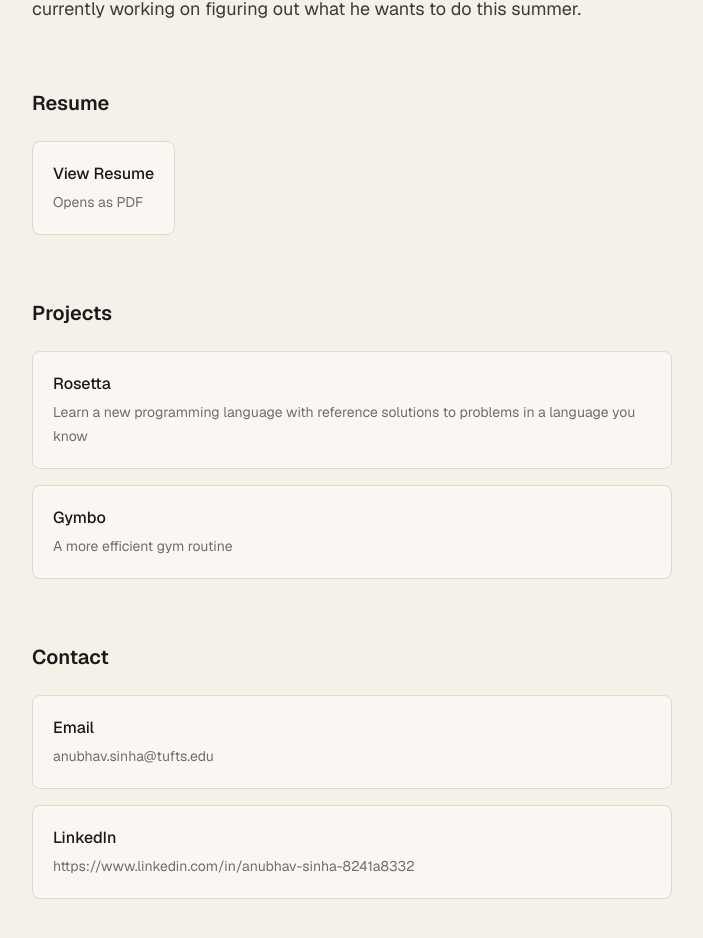
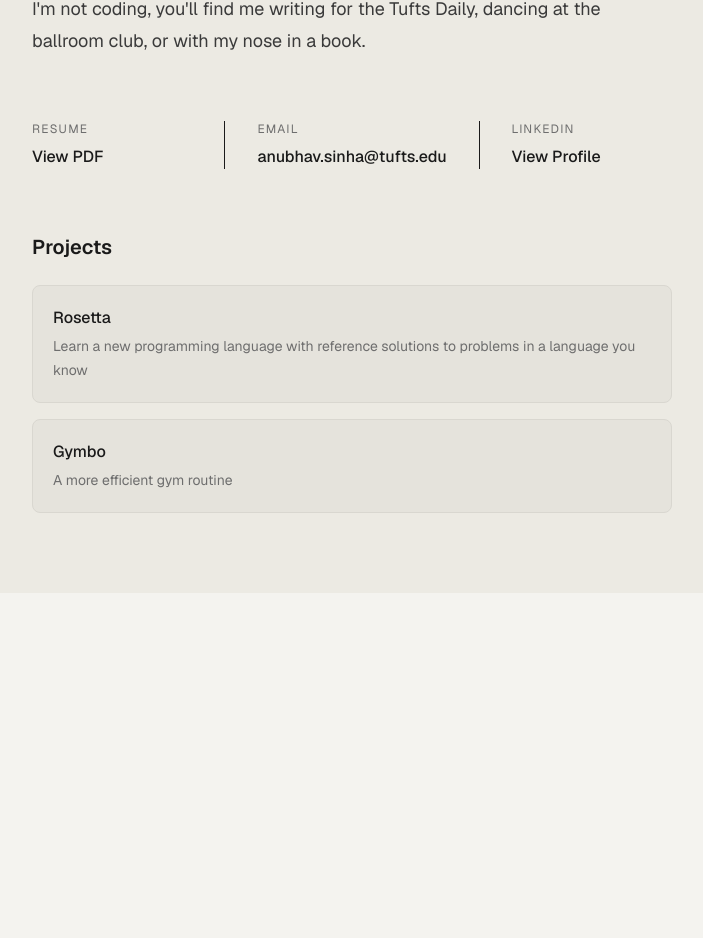
Before and after one commit to somethinghere0/my-website, a Next.js app: page / in a window 1280 px wide. Shown: the part 236-1174 px from the top of the page, without its empty margins (288-991 px from the left). After the commit the page ends 829 px from the top, so only its background shows below. Built offline with nearby package versions, Linux system fonts and the light colour scheme.

Commit message:
New bio and format

```diff
--- a/app/content.json
+++ b/app/content.json
@@ -1,5 +1,5 @@
 {
-  "bio": "Anubhav is a sophomore at Tufts University studying computer science and entrepreneurship. He is interested in technology and entrepreneurship and is currently working on figuring out what he wants to do this summer.",
+  "bio": "I'm a sophomore at Tufts studying computer science and entrepreneurship. I'm passionate about startups and building things people actually use. When I'm not coding, you'll find me writing for the Tufts Daily, dancing at the ballroom club, or with my nose in a book.",
   "projects": [
     {
       "name": "Rosetta",
--- a/app/globals.css
+++ b/app/globals.css
@@ -1,7 +1,7 @@
 @import "tailwindcss";
 
 :root {
-  --background: #f5f0e8;
+  --background: #f4f3ef;
   --foreground: #1a1a1a;
   --muted: #6e6e6e;
   --border: #e0d9ce;
--- a/app/page.tsx
+++ b/app/page.tsx
@@ -3,15 +3,19 @@
 import { useState } from "react";
 import content from "./content.json";
 
+const LIGHT_BG = "#eceae3";
+const LIGHT_CARD = "#e5e3dc";
+const LIGHT_BORDER = "#d9d7d0";
+
 export default function Home() {
   const [dark, setDark] = useState(false);
 
   return (
-    <div className={`min-h-screen font-sans transition-colors duration-300 ${dark ? "bg-[#1a1a1a]" : "bg-[#f5f0e8]"}`}>
+    <div className={`min-h-screen font-sans transition-colors duration-300`} style={{ background: dark ? "#1a1a1a" : LIGHT_BG }}>
       <main className="max-w-3xl mx-auto px-16 py-20">
 
         {/* Header */}
-        <header className={`border-b pb-8 mb-12 flex items-center justify-between ${dark ? "border-[#333]" : "border-[#e0d9ce]"}`}>
+        <header className={`border-b pb-8 mb-12 flex items-center justify-between`} style={{ borderColor: dark ? "#333" : LIGHT_BORDER }}>
           <h1 className={`text-4xl font-semibold tracking-tight ${dark ? "text-[#f5f0e8]" : "text-[#1a1a1a]"}`}>
             Anubhav Sinha
           </h1>
@@ -29,20 +33,35 @@ export default function Home() {
           {content.bio}
         </p>
 
-        {/* Resume */}
+        {/* Resume + Contact */}
         <section className="mt-16">
-          <h2 className={`text-xl font-semibold mb-6 ${dark ? "text-[#f5f0e8]" : "text-[#1a1a1a]"}`}>
-            Resume
-          </h2>
+          <div className="flex divide-x" style={{ borderColor: dark ? "#333" : LIGHT_BORDER }}>
             <a
               href="/resume.pdf"
               target="_blank"
               rel="noopener noreferrer"
-            className={`inline-block p-5 rounded-lg border transition-colors duration-200 ${dark ? "border-[#333] hover:border-[#555] bg-[#222]" : "border-[#e0d9ce] hover:border-[#c8bfb0] bg-[#faf7f2]"}`}
+              className="flex-1 pr-8 transition-opacity duration-200 hover:opacity-60"
             >
-            <p className={`font-medium mb-1 ${dark ? "text-[#f5f0e8]" : "text-[#1a1a1a]"}`}>View Resume</p>
-            <p className={`text-sm leading-6 ${dark ? "text-[#a8a8a8]" : "text-[#6e6e6e]"}`}>Opens as PDF</p>
+              <p className={`text-xs uppercase tracking-widest mb-2 ${dark ? "text-[#a8a8a8]" : "text-[#6e6e6e]"}`}>Resume</p>
+              <p className={`font-medium ${dark ? "text-[#f5f0e8]" : "text-[#1a1a1a]"}`}>View PDF</p>
             </a>
+            <a
+              href={`mailto:${content.contact.email}`}
+              className="flex-1 px-8 transition-opacity duration-200 hover:opacity-60"
+            >
+              <p className={`text-xs uppercase tracking-widest mb-2 ${dark ? "text-[#a8a8a8]" : "text-[#6e6e6e]"}`}>Email</p>
+              <p className={`font-medium ${dark ? "text-[#f5f0e8]" : "text-[#1a1a1a]"}`}>{content.contact.email}</p>
+            </a>
+            <a
+              href={content.contact.linkedin}
+              target="_blank"
+              rel="noopener noreferrer"
+              className="flex-1 pl-8 transition-opacity duration-200 hover:opacity-60"
+            >
+              <p className={`text-xs uppercase tracking-widest mb-2 ${dark ? "text-[#a8a8a8]" : "text-[#6e6e6e]"}`}>LinkedIn</p>
+              <p className={`font-medium ${dark ? "text-[#f5f0e8]" : "text-[#1a1a1a]"}`}>View Profile</p>
+            </a>
+          </div>
         </section>
 
         {/* Projects */}
@@ -57,7 +76,8 @@ export default function Home() {
                 href={project.url}
                 target="_blank"
                 rel="noopener noreferrer"
-                className={`block p-5 rounded-lg border transition-colors duration-200 ${dark ? "border-[#333] hover:border-[#555] bg-[#222]" : "border-[#e0d9ce] hover:border-[#c8bfb0] bg-[#faf7f2]"}`}
+                className="block p-5 rounded-lg border transition-colors duration-200"
+                style={{ borderColor: dark ? "#333" : LIGHT_BORDER, background: dark ? "#222" : LIGHT_CARD }}
               >
                 <p className={`font-medium mb-1 ${dark ? "text-[#f5f0e8]" : "text-[#1a1a1a]"}`}>
                   {project.name}
@@ -70,30 +90,7 @@ export default function Home() {
           </div>
         </section>
 
-        {/* Contact */}
-        <section className="mt-16">
-          <h2 className={`text-xl font-semibold mb-6 ${dark ? "text-[#f5f0e8]" : "text-[#1a1a1a]"}`}>
-            Contact
-          </h2>
-          <div className="flex flex-col gap-4">
-            <a
-              href={`mailto:${content.contact.email}`}
-              className={`block p-5 rounded-lg border transition-colors duration-200 ${dark ? "border-[#333] hover:border-[#555] bg-[#222]" : "border-[#e0d9ce] hover:border-[#c8bfb0] bg-[#faf7f2]"}`}
-            >
-              <p className={`font-medium mb-1 ${dark ? "text-[#f5f0e8]" : "text-[#1a1a1a]"}`}>Email</p>
-              <p className={`text-sm leading-6 ${dark ? "text-[#a8a8a8]" : "text-[#6e6e6e]"}`}>{content.contact.email}</p>
-            </a>
-            <a
-              href={content.contact.linkedin}
-              target="_blank"
-              rel="noopener noreferrer"
-              className={`block p-5 rounded-lg border transition-colors duration-200 ${dark ? "border-[#333] hover:border-[#555] bg-[#222]" : "border-[#e0d9ce] hover:border-[#c8bfb0] bg-[#faf7f2]"}`}
-            >
-              <p className={`font-medium mb-1 ${dark ? "text-[#f5f0e8]" : "text-[#1a1a1a]"}`}>LinkedIn</p>
-              <p className={`text-sm leading-6 ${dark ? "text-[#a8a8a8]" : "text-[#6e6e6e]"}`}>{content.contact.linkedin}</p>
-            </a>
-          </div>
-        </section>
+
 
       </main>
     </div>
```
Lines whose indentation alone changed are shown as unchanged.
